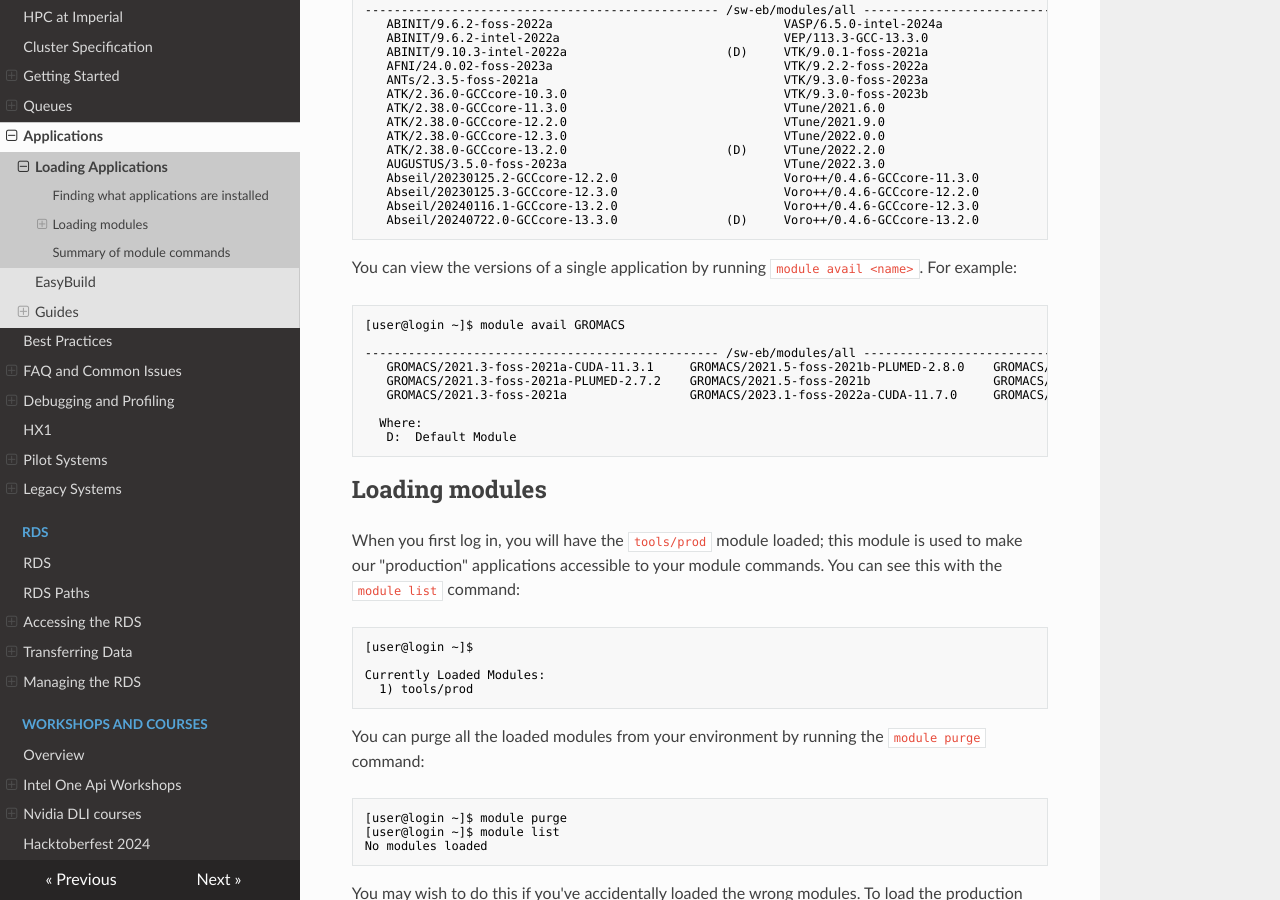
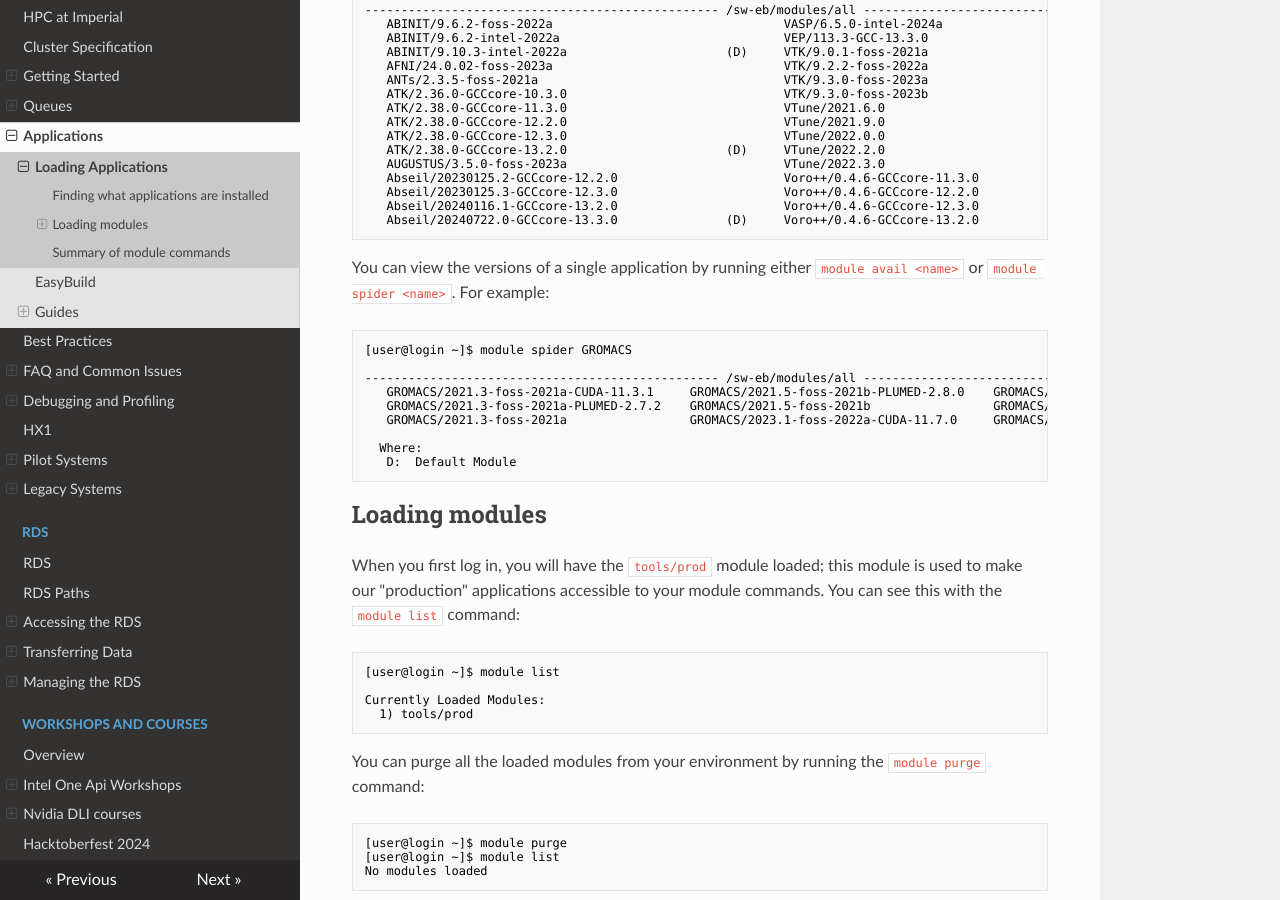
Before and after one commit to ImperialCollegeLondon/icl-rcs-user-guide, an MkDocs documentation site: the page built from docs/hpc/applications/index.md, in a window 1280 px wide and 900 px high, scrolled down 788 px. Built offline with MkDocs 1.6.1, drawn with Linux system fonts in a browser that asks for light colours; nearby versions of some CDN libraries; some of the changed text lies outside the part shown.

Commit message:
very minor changes to loading applications page

````diff
--- a/docs/hpc/applications/index.md
+++ b/docs/hpc/applications/index.md
@@ -35,10 +35,10 @@ You can use the `module avail` command to see what compilers, applications and t
    Abseil/20240722.0-GCCcore-13.3.0               (D)     Voro++/0.4.6-GCCcore-13.2.0                       (D)
 ```
 
-You can view the versions of a single application by running `module avail <name>`. For example:
+You can view the versions of a single application by running either `module avail <name>` or `module spider <name>`. For example:
 
 ```bash
-[user@login ~]$ module avail GROMACS
+[user@login ~]$ module spider GROMACS
 
 ------------------------------------------------- /sw-eb/modules/all --------------------------------------------------
    GROMACS/2021.3-foss-2021a-CUDA-11.3.1     GROMACS/2021.5-foss-2021b-PLUMED-2.8.0    GROMACS/2023.1-foss-2022a
@@ -54,7 +54,7 @@ You can view the versions of a single application by running `module avail <name
 When you first log in, you will have the `tools/prod` module loaded; this module is used to make our "production" applications accessible to your module commands. You can see this with the `module list` command:
 
 ```bash
-[user@login ~]$
+[user@login ~]$ module list
 
 Currently Loaded Modules:
   1) tools/prod
````
Also changed, not shown: other parts of docs/hpc/applications/index.md (+1 -1 lines).
